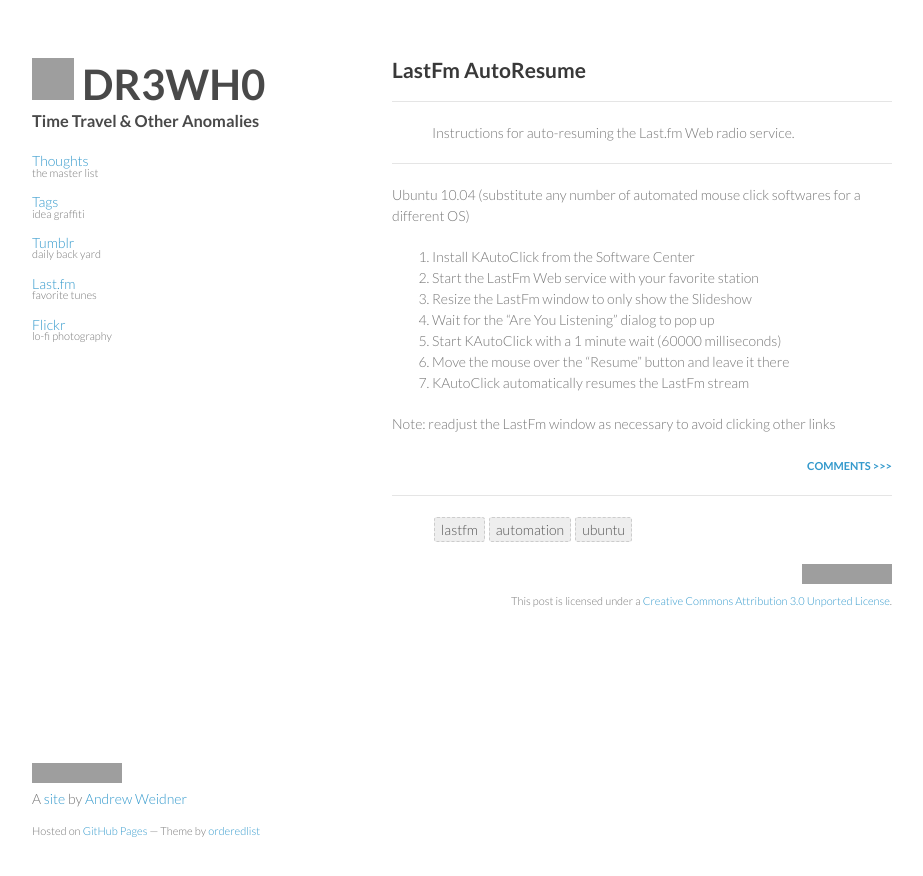
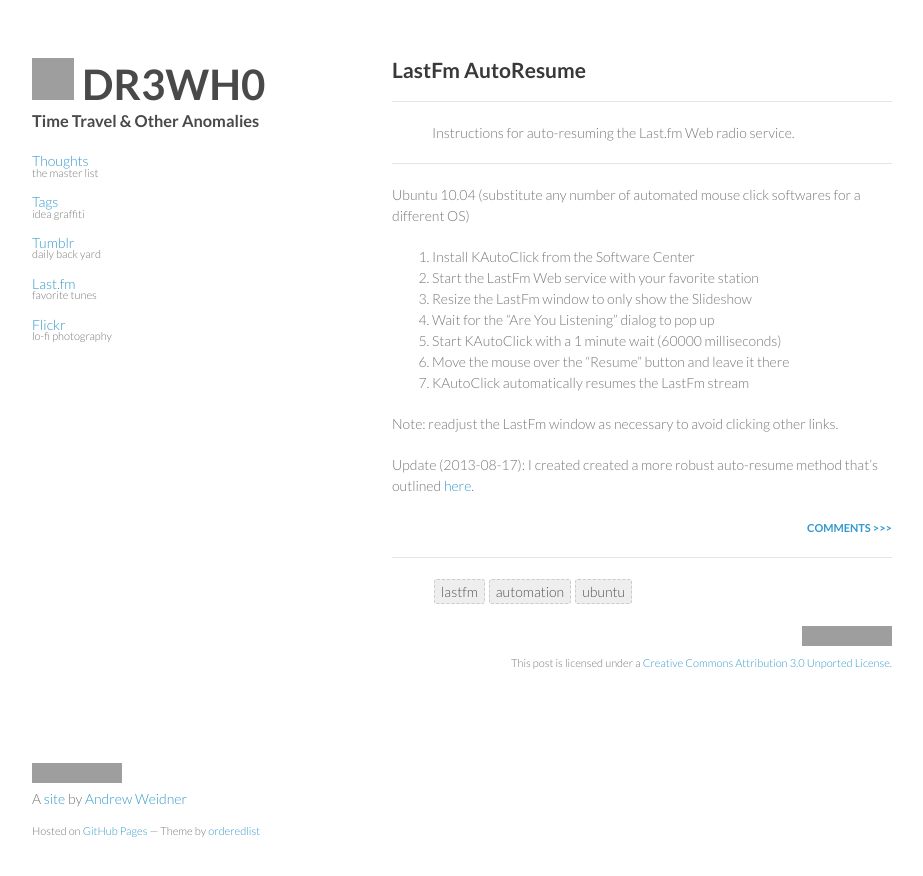
Before and after one commit to DR3WH0/DR3WH0.github.io, a Jekyll site: the page built from _posts/2013-07-21-LastFm-AutoResume.md, in a window 1280 px wide. Shown: the top 876 px of the page, without its empty margins (178-1101 px from the left). Built offline with Jekyll 4.4.1, drawn with Linux system fonts in a browser that asks for light colours; Markdown is read by kramdown in place of the engine named in the settings; comment, search, counter and statistics services are not loaded; grey boxes are pictures that could not be loaded.

Commit message:
Updated 2013-07-21-LastFm-AutoResume.md

```diff
--- a/_posts/2013-07-21-LastFm-AutoResume.md
+++ b/_posts/2013-07-21-LastFm-AutoResume.md
@@ -1,10 +1,10 @@
 ---
 category: DR3WH0
+layout: post
 published: true
-layout: post
 title: LastFm AutoResume
 tags: lastfm automation ubuntu
-description: Instructions for auto-resuming the Last.fm Web radio service.
+description: "Instructions for auto-resuming the Last.fm Web radio service."
 ---
 
 Ubuntu 10.04 (substitute any number of automated mouse click softwares for a different OS)
@@ -17,4 +17,6 @@ Ubuntu 10.04 (substitute any number of automated mouse click softwares for a dif
 6. Move the mouse over the "Resume" button and leave it there
 7. KAutoClick automatically resumes the LastFm stream
 
-Note: readjust the LastFm window as necessary to avoid clicking other links
+Note: readjust the LastFm window as necessary to avoid clicking other links.
+
+Update (2013-08-17): I created created a more robust auto-resume method that's outlined [here](http://dr3wh0.github.io/dr3wh0/2013/08/17/lastfm-autoresume-part-2/).
```
